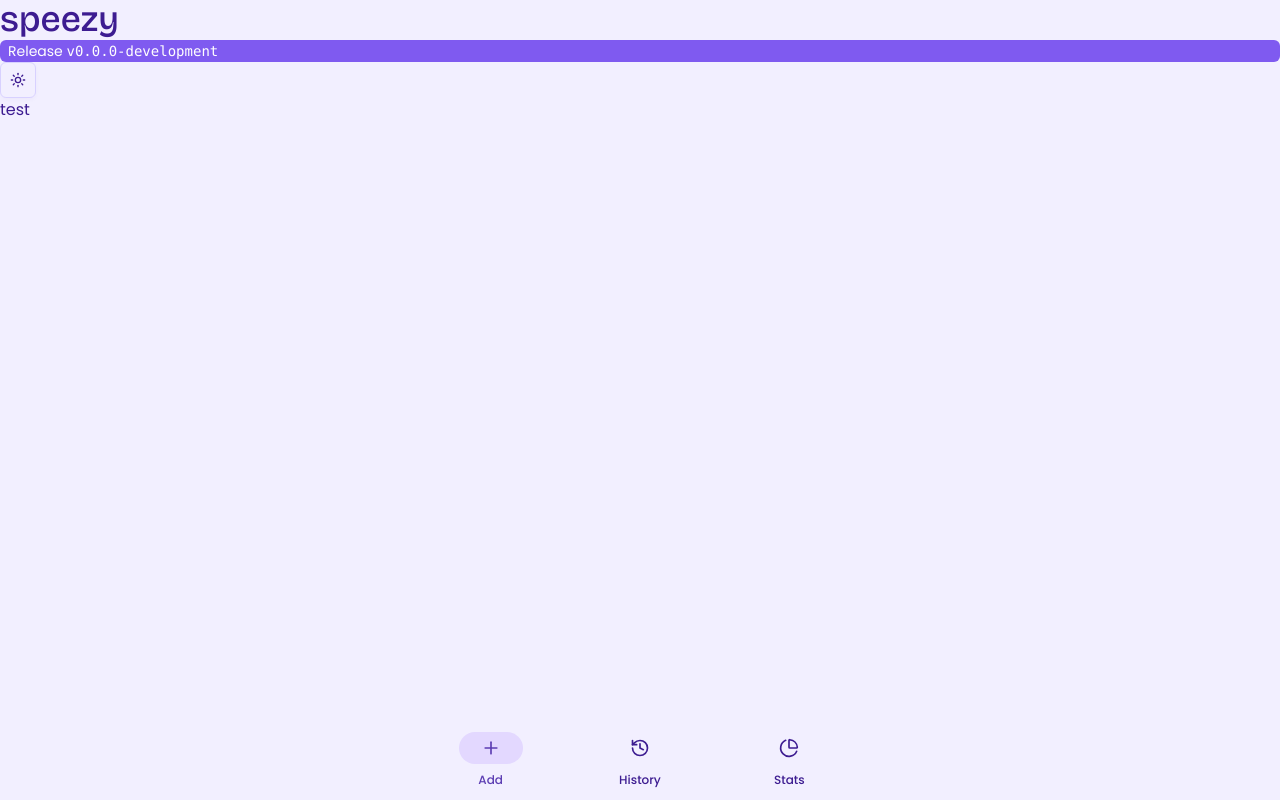
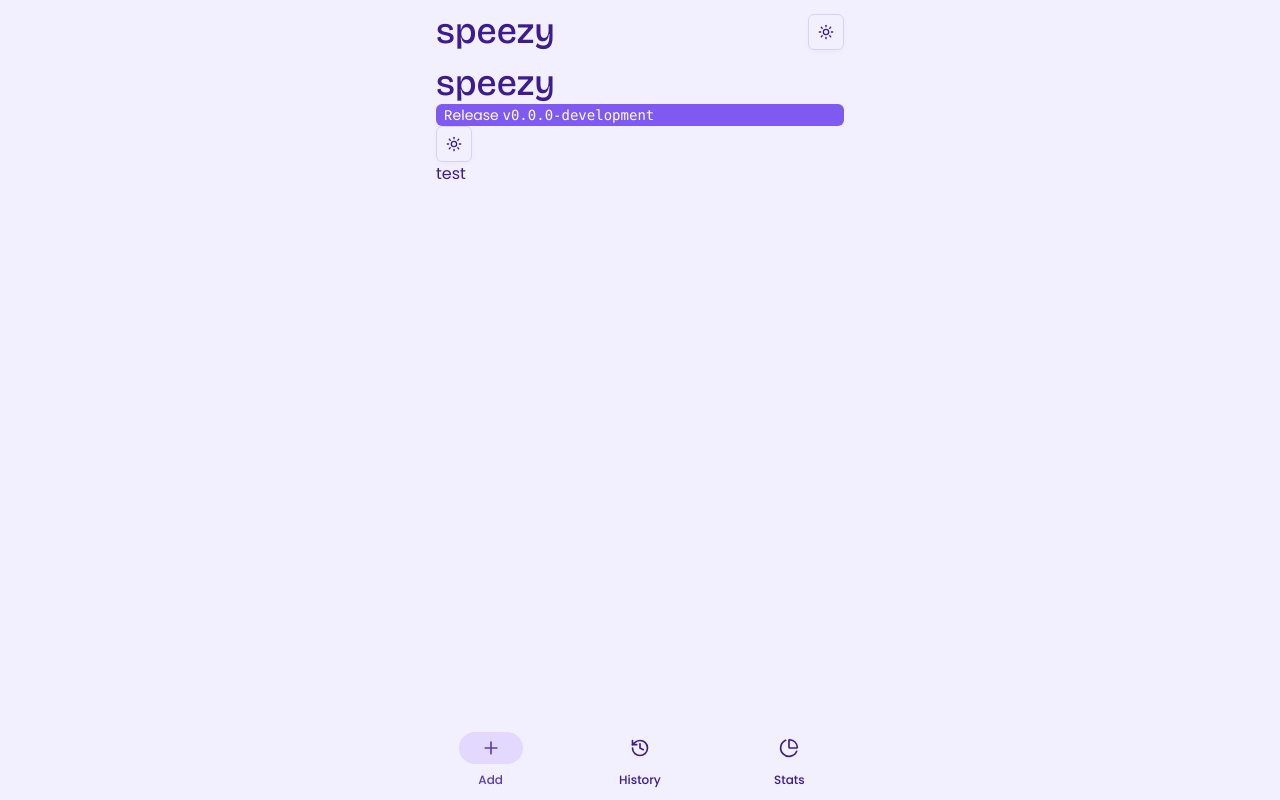
Before and after one commit to m-calabresi/speezy, a Next.js app: page / in a window 1280 px wide. Built offline with nearby package versions, Linux system fonts and the light colour scheme.

Commit message:
feat(header): add header

```diff
--- a/app/layout.tsx
+++ b/app/layout.tsx
@@ -1,3 +1,4 @@
+import Header from "@/components/header";
 import Navigation from "@/components/navigation";
 import { ThemeProvider } from "@/providers/theme-provider";
 import type { Metadata } from "next";
@@ -30,9 +31,10 @@ export default function RootLayout({
         <html lang="en" suppressHydrationWarning>
             <body className={`${poppins.variable} ${bricolageGrotesque.variable} h-screen overflow-hidden font-sans`}>
                 <ThemeProvider attribute="class" defaultTheme="system" enableSystem disableTransitionOnChange>
-                    <div className="scrollbar-hidden relative h-full overflow-auto">
-                        <main className="mb-20">{children}</main>
-                    </div>
+                    <main className="scrollbar-hidden relative mx-auto h-full max-w-md overflow-auto px-5">
+                        <Header />
+                        <main className="mb-24">{children}</main>
+                    </main>
                     <Navigation />
                 </ThemeProvider>
             </body>
--- /dev/null
+++ b/components/header.tsx
@@ -0,0 +1,10 @@
+import { ModeToggle } from "@/components/mode-toggle";
+
+export default function Header() {
+    return (
+        <header className="flex flex-row items-center justify-between py-3">
+            <h1 className="font-bricolage-grotesque text-4xl font-medium">speezy</h1>
+            <ModeToggle />
+        </header>
+    );
+}
```
